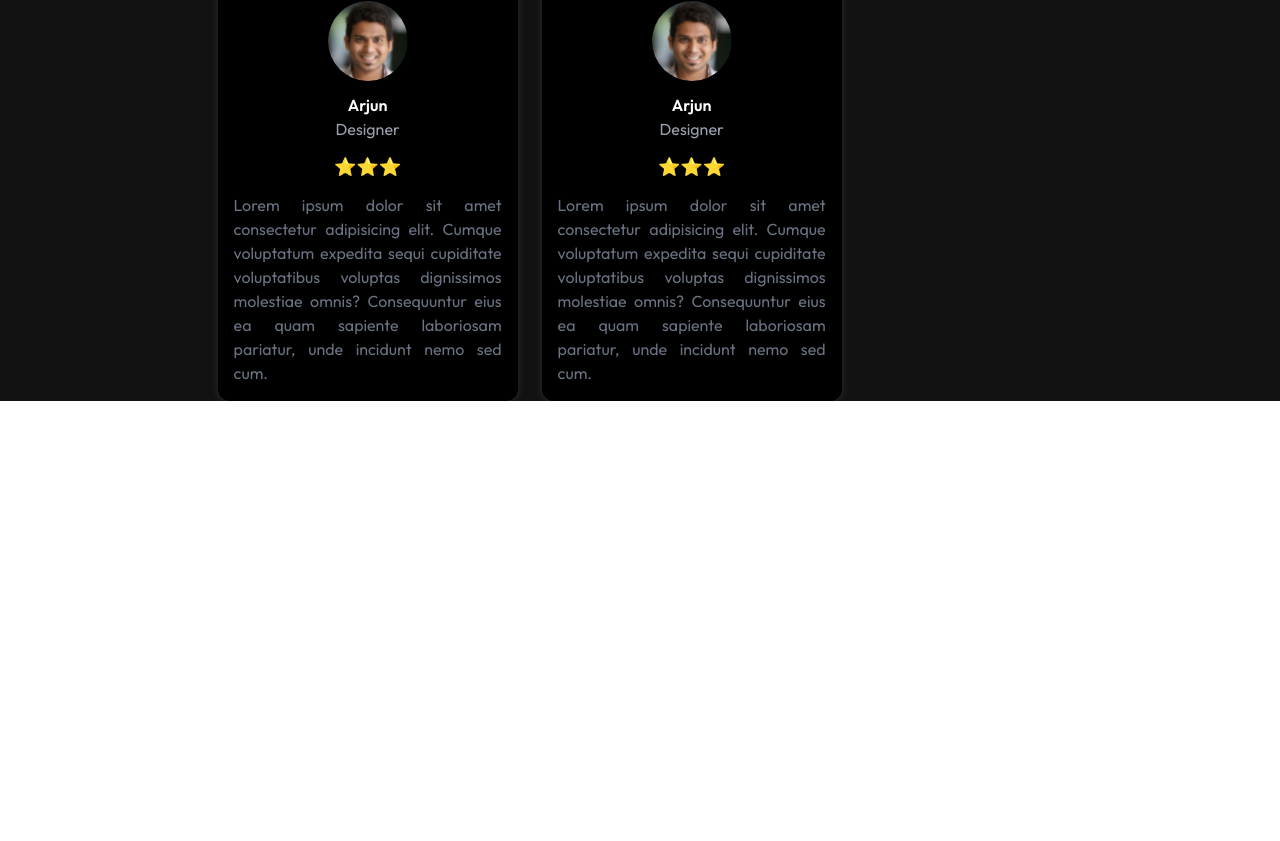
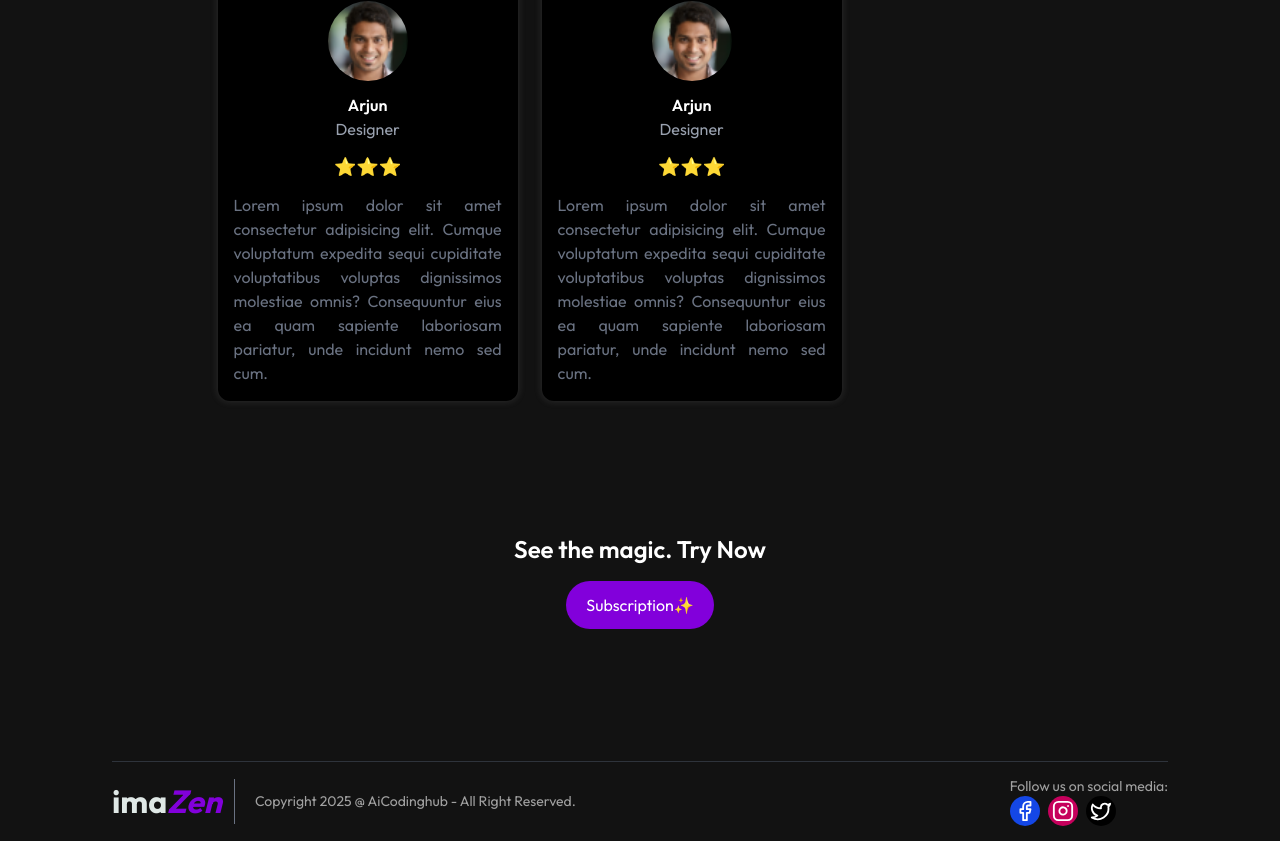
Before and after one commit to Kashish2402/Image-Generator-App, a React (Vite) app in the folder frontend/: page / in a window 1280 px wide. Shown: the part 2454-3295 px from the top of the page. Before the commit the page ends 2855 px from the top, so only its background shows below. Built offline with nearby package versions, Linux system fonts and the light colour scheme; the HTML template or start-up script is replaced by a standard one.

Commit message:
Home page completed

```diff
--- a/frontend/src/components/Footer.jsx
+++ b/frontend/src/components/Footer.jsx
@@ -1,11 +1,33 @@
-import React from 'react'
+import { Facebook, Instagram, Twitter } from "lucide-react";
+import React from "react";
+import { Link } from "react-router-dom";
 
 function Footer() {
   return (
+    <div className="h-[10vh] flex items-center justify-between border-t border-gray-600/50">
+      <div className="flex items-center gap-5 divide-x divide-gray-500">
+        <div className="font-[Lobster] text-xl  font-bold pr-3">
+          <Link to="/" className="text-[2rem]">
+            <span className=" text-[#dfe8e6]">ima</span>
+
+            <span className="text-purple-700 italic">Zen</span>
+          </Link>
+
+        </div>
+        <p className="text-sm text-neutral-400">Copyright 2025 @ AiCodinghub - All Right Reserved.</p>
+      </div>
+
     <div>
+      <p className="text-sm text-neutral-400">Follow us on social media: </p>
+      <div className="flex items-center gap-2">
+        <p className="w-fit bg-blue-700 rounded-full p-1 cursor-pointer"><Facebook size={22}/></p>
+        <p className="w-fit bg-pink-700 rounded-full p-1 cursor-pointer"><Instagram size={22}/></p>
+        <p className="w-fit bg-black rounded-full p-1 cursor-pointer"><Twitter size={22}/></p>
 
+      </div>
     </div>
-  )
+    </div>
+  );
 }
 
-export default Footer
+export default Footer;
--- /dev/null
+++ b/frontend/src/components/GenerateBtn.jsx
@@ -0,0 +1,27 @@
+import React from "react";
+import { useNavigate } from "react-router-dom";
+import { delay, motion } from "motion/react";
+
+function GenerateBtn() {
+  const navigate = useNavigate();
+
+  return (
+    <motion.div
+      className="w-full h-[45vh] flex flex-col items-center justify-center gap-4"
+      initial={{ opacity: 0.2, y: 200 }}
+      transition={{ duration: 1 }}
+      whileInView={{ opacity: 1, y: 0 }}
+      viewport={{ once: true }}
+    >
+      <h1 className="text-2xl font-semibold">See the magic. Try Now</h1>
+      <button
+        className="bg-purple-700 p-3  rounded-3xl px-5 hover:scale-105 cursor-pointer"
+        onClick={() => navigate("/buy")}
+      >
+        Subscription✨
+      </button>
+    </motion.div>
+  );
+}
+
+export default GenerateBtn;
--- a/frontend/src/pages/Home.jsx
+++ b/frontend/src/pages/Home.jsx
@@ -3,6 +3,7 @@ import Header from '../components/Header'
 import Steps from '../components/Steps'
 import Description from '../components/Description'
 import Testimonial from '../components/Testimonial'
+import GenerateBtn from '../components/GenerateBtn'
 
 function Home() {
   return (
@@ -11,6 +12,7 @@ function Home() {
       <Steps/>
       <Description/>
       <Testimonial/>
+      <GenerateBtn/>
     </div>
   )
 }
```
